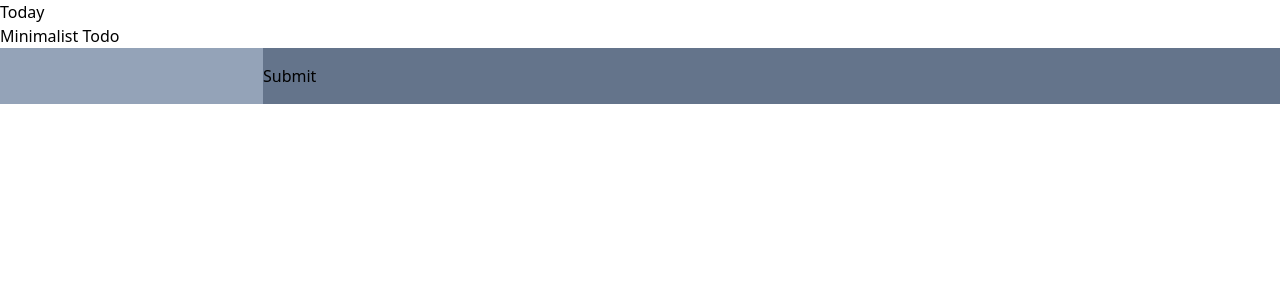
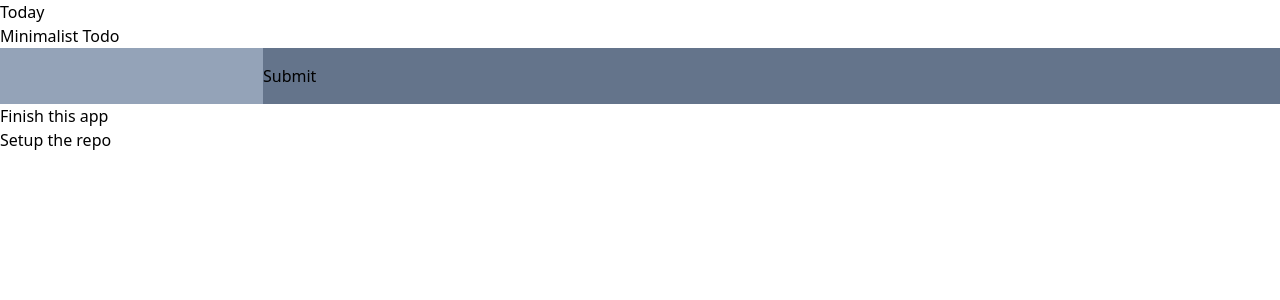
Before and after one commit to CodersforLearning/todo-app-react-scratchclaggy, a React (Vite) app: page / in a window 1280 px wide. Shown: the top 300 px of the page. Built offline with nearby package versions, Linux system fonts and the light colour scheme.

Commit message:
Add simple todo list

```diff
--- a/src/App.tsx
+++ b/src/App.tsx
@@ -1,4 +1,11 @@
 import TodoCreator from './components/TodoCreator'
+import TodoList from './components/TodoList'
+import { Todo } from './types'
+
+const todos: Todo[] | null = [
+  { todo: 'Finish this app', completed: false },
+  { todo: 'Setup the repo', completed: true },
+]
 
 function App() {
   return (
@@ -6,6 +13,7 @@ function App() {
       <h1>Today</h1>
       <h2>Minimalist Todo</h2>
       <TodoCreator />
+      <TodoList todos={todos} />
     </>
   )
 }
--- /dev/null
+++ b/src/components/TodoList.tsx
@@ -0,0 +1,15 @@
+import { Todo } from '../types'
+
+type props = { todos: Todo[] | null }
+
+const TodoList = ({ todos }: props) => {
+  if (!todos) return <p>Congrats! You're done for today.</p>
+
+  const todoItems = todos?.map((todo: Todo) => {
+    return <li>{todo.todo}</li>
+  })
+
+  return todoItems && <ul>{todoItems}</ul>
+}
+
+export default TodoList
--- /dev/null
+++ b/src/types.ts
@@ -0,0 +1,4 @@
+export type Todo = {
+  todo: string
+  completed: boolean
+}
--- a/tailwind.config.js
+++ b/tailwind.config.js
@@ -1,9 +1,6 @@
 /** @type {import('tailwindcss').Config} */
 module.exports = {
-  content: [
-    "./index.html",
-    "./src/**/*.{vue,js,ts,jsx,tsx}",
-  ],
+  content: ['./index.html', './src/**/*.{vue,js,ts,jsx,tsx}'],
   theme: {
     extend: {},
   },
```
